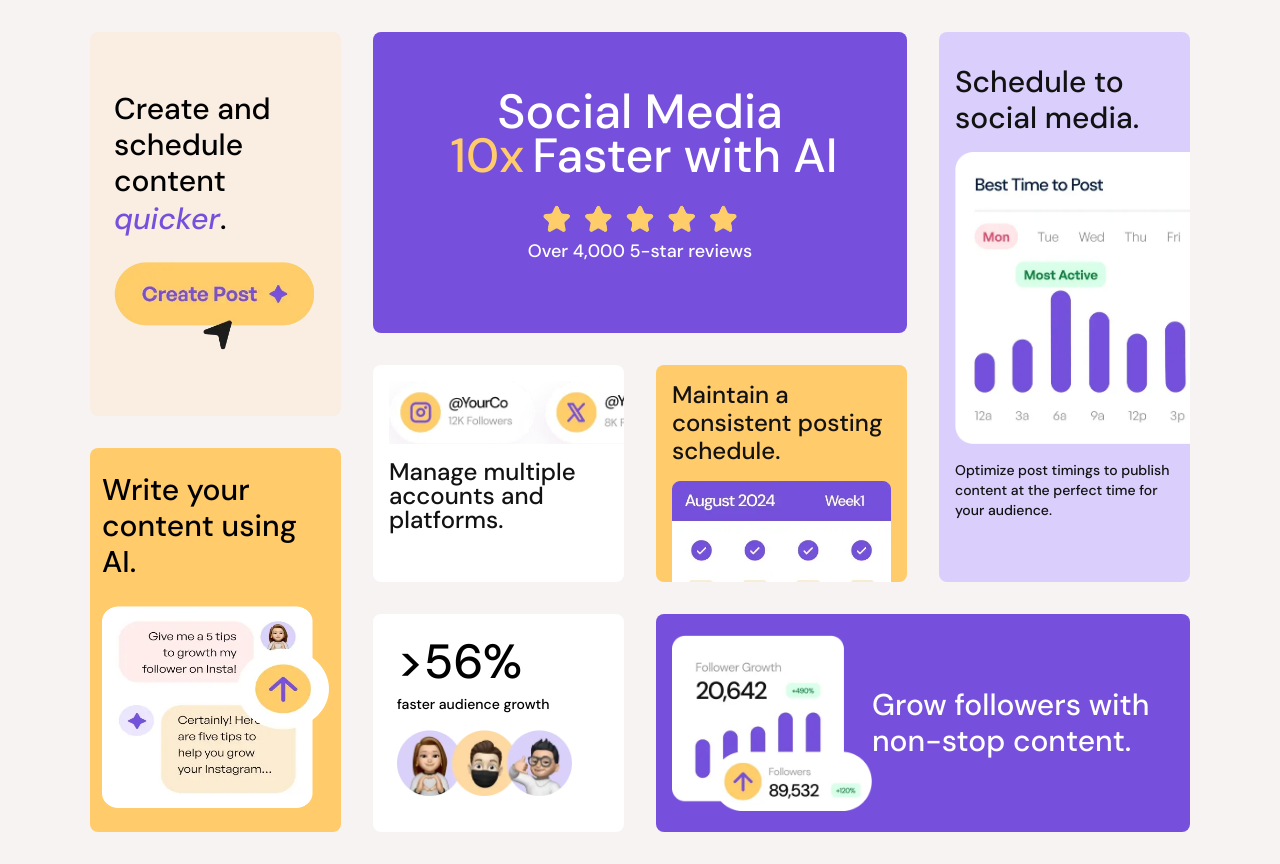
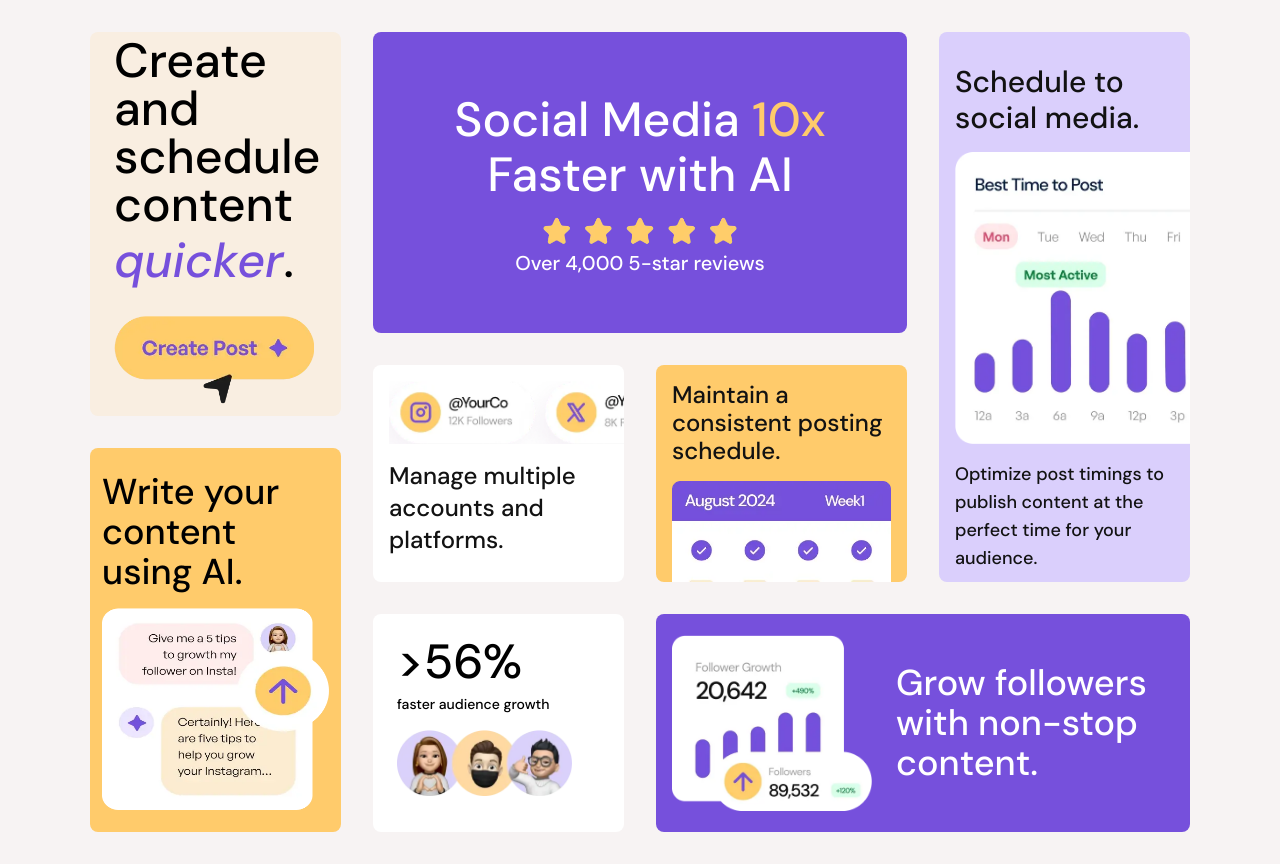
Before and after one commit to arsh-de/bento-grid-main, a plain HTML site: page index.html in a window 1280 px wide. Drawn offline with nearby package versions, Linux system fonts and the light colour scheme.

Commit message:
Second commit

```diff
--- a/index.html
+++ b/index.html
@@ -25,19 +25,19 @@
   <main class="grid gap-8 mx-4 my-8 md:grid-cols-4 md:grid-rows-[repeat(10,1fr)] md:max-w-[1100px] md:max-h-[800px]">
 
     <section class="bg-Purple500 p-8 flex flex-col justify-center items-center md:col-span-2 md:row-span-4 md:order-2">
-      <h1 class="text-5xl text-center text-White font-medium mb-4 leading-6">
+      <h1 class="text-4xl text-center text-White font-medium mb-4 md:text-5xl ">
         Social Media
-        <span class="text-Yellow500 mx-2">10x</span>Faster with AI
+        <span class="text-Yellow500">10x </span>Faster with AI
       </h1>
       <img src="assets/images/illustration-five-stars.webp" alt="Five stars" class="max-w-[200px]">
-      <p class="text-White text-center text-lg">
+      <p class="text-White text-center text-lg md:text-xl">
         Over 4,000 5-star reviews
       </p>
     </section>
 
     <section class="bg-White p-4 md:row-span-3 md:col-span-1 md:order-4 overflow-hidden">
       <img src="assets/images/illustration-multiple-platforms.webp" alt="Manage accounts" class="max-w-[300px] mb-4 ">
-      <h2 class="text-2xl font-medium text-Black leading-6 ">
+      <h2 class="text-2xl font-medium text-Black">
         Manage multiple accounts and platforms.
       </h2>
     </section>
@@ -55,16 +55,16 @@
       </h2>
       <img src="assets/images/illustration-schedule-posts.webp" alt="illustration-schedule-posts"
         class="max-w-full md:max-w-[225px] md:h-3/5 mb-4 lg:max-w-[350px]">
-      <p class="text-center md:text-left text-lg font-medium md:text-sm text-Black ">
+      <p class="text-center md:text-left text-lg font-medium md:text-sm text-Black lg:text-lg">
         Optimize post timings to publish content at the perfect time for your audience.
       </p>
     </section>
 
     <section
-      class="bg-Purple500 py-6 px-12 md:row-span-3 md:col-span-2 md:order-8  md:px-4 md:flex md:justify-center md:items-center">
+      class="bg-Purple500 py-6 px-12 md:row-span-3 md:col-span-2 md:order-8  md:px-4 md:flex md:justify-center md:items-center md:gap-6">
       <img src="assets/images/illustration-grow-followers.webp" alt="illustration-grow-followers"
         class=" mb-4 md:mb-0  w-[200px]">
-      <h1 class="text-2xl lg:text-3xl text-center md:text-left font-medium text-White">
+      <h1 class="text-2xl lg:text-4xl text-center md:text-left font-medium text-White">
         Grow followers with non-stop content.
       </h1>
     </section>
@@ -79,7 +79,7 @@
     </section>
 
     <section class="bg-Yellow100 p-6 md:col-span-1 md:row-span-5 md:order-1 flex flex-col justify-center">
-      <h1 class="text-3xl mb-6 font-medium">
+      <h1 class="text-4xl lg:text-5xl mb-6 font-medium">
         Create and schedule content
         <span class="text-Purple500 italic">quicker</span>.
       </h1>
@@ -87,7 +87,7 @@
     </section>
 
     <section class="bg-Yellow500 p-6 md:px-3 md:row-span-5 md:col-span-1 md:order-6 flex flex-col justify-between">
-      <h1 class="text-3xl lg:text-3xl mb-4 font-medium">
+      <h1 class="text-3xl lg:text-4xl mb-4 font-medium">
         Write your content using AI.
       </h1>
       <img src="assets/images/illustration-ai-content.webp" alt="illustration-ai-content" class="w-[250px] md:h-3/5">
```
